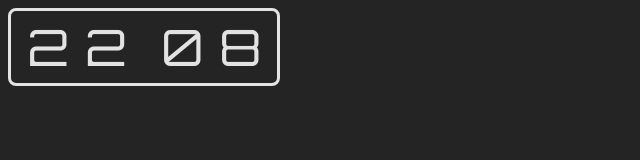
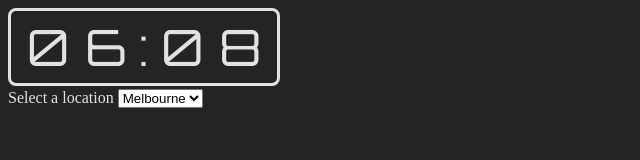
Before and after one commit to immrsam/world-clock, a website built with Vite: page world-clock-app/index.html in a window 1280 px wide. Shown: the whole page, without its empty margins (0-640 px from the left). Built offline with nearby package versions, Linux system fonts and the light colour scheme.

Commit message:
added dropdown menu

```diff
--- a/world-clock-app/index.html
+++ b/world-clock-app/index.html
@@ -17,6 +17,11 @@
         <div data-digit-2 class="digit digit-number">3</div>
         <div data-digit-2 class="digit digit-number">4</div>
       </div>
+      <label for="locations">Select a location</label>
+      <select name="locations" id="locations">
+        <option value="Melbourne">Melbourne</option>
+        <option value="NewYork">New York</option>
+      </select>
     </header>
   </body>
   <script type="module" src="/main.js"></script>
--- a/world-clock-app/main.js
+++ b/world-clock-app/main.js
@@ -14,8 +14,8 @@ function clockFlash() {
 }
 
 function updateClock() {
-  let chicago_datetime_str = new Date().toLocaleString("en-US", { timeZone: "Australia/Sydney" });
-  const date = new Date(chicago_datetime_str);
+  let timeZoneSelected = new Date().toLocaleString("en-US", { timeZone: "America/New_York" });
+  const date = new Date(timeZoneSelected);
 
   const hour = date.getHours();
   const minute = date.getMinutes();
```
